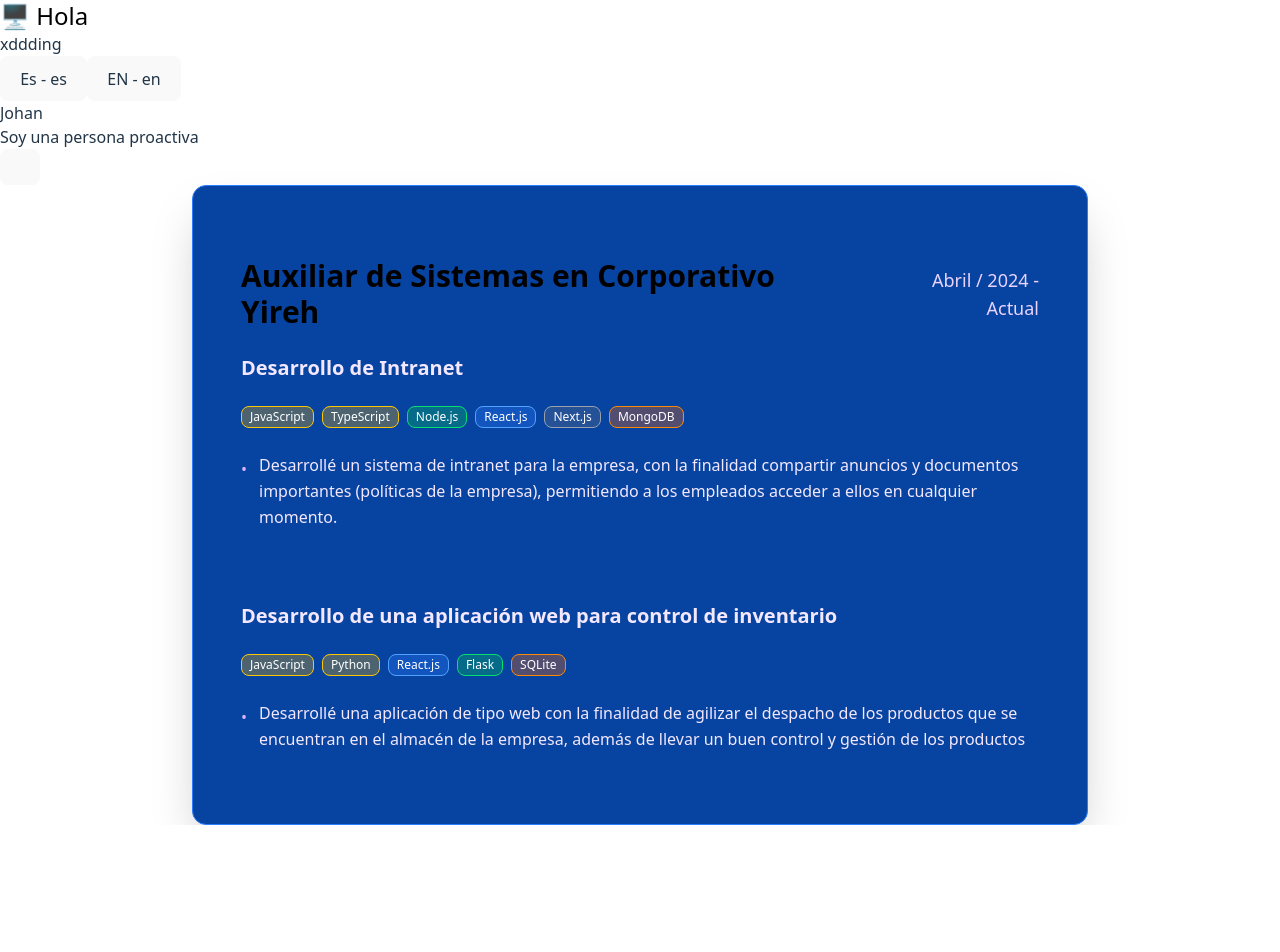
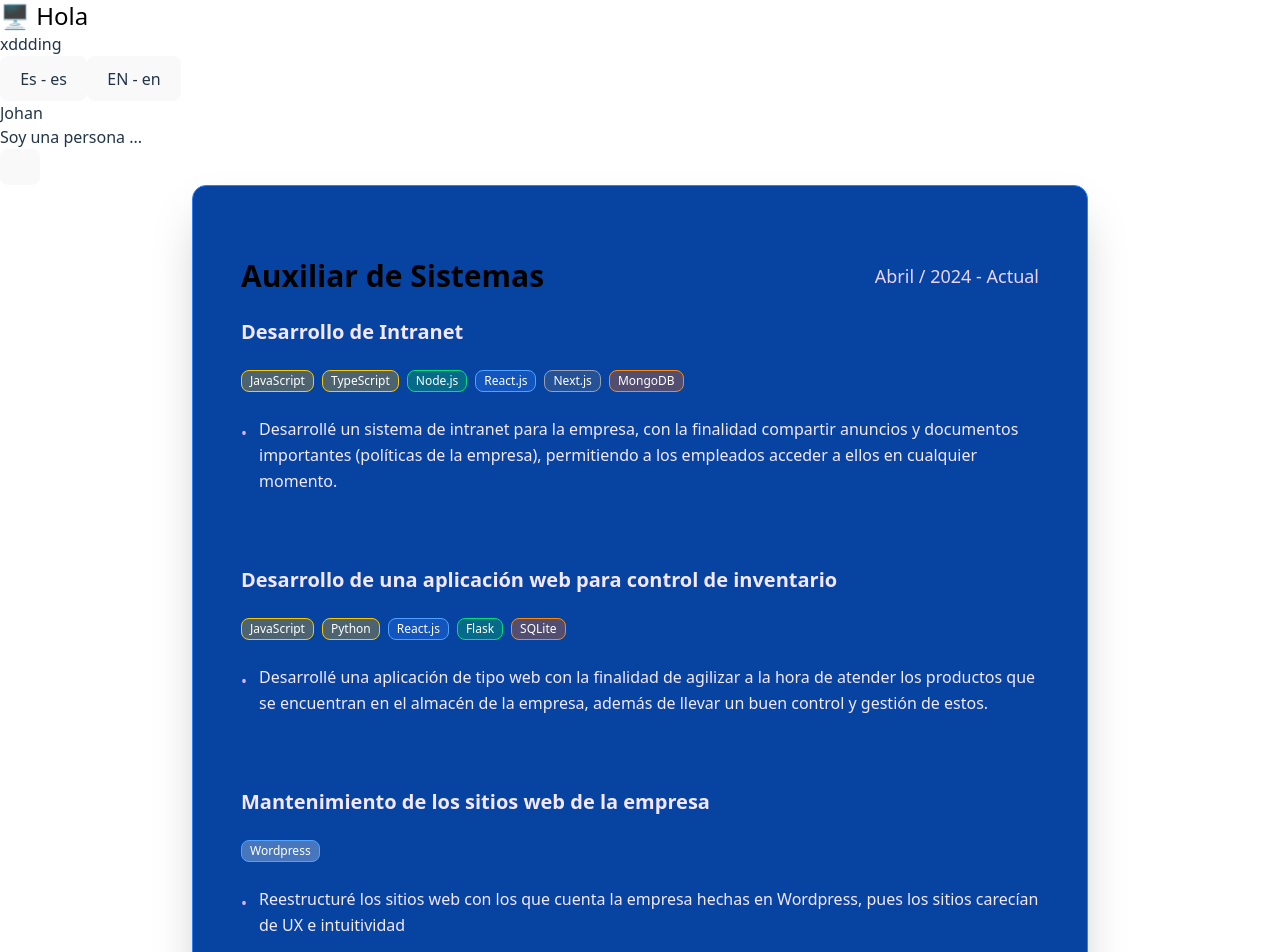
Before and after one commit to ZT3M3N/portfolio, a React (Vite) app: page / in a window 1280 px wide. Shown: the top 952 px of the page. Before the commit the page ends 825 px from the top, so only its background shows below. Built offline with nearby package versions, Linux system fonts and the light colour scheme.

Commit message:
little changes in card experience

```diff
--- a/src/App.tsx
+++ b/src/App.tsx
@@ -10,8 +10,8 @@ function App() {
       <Header title="🖥️ Hola" subtitle="xddding"></Header>
       <Introduction
         name="Johan"
-        description="Soy una persona proactiva"
-      ></Introduction>
+        description="Soy una persona ..."
+      />
       <Button></Button>
         <CardExperience />
     </>
--- a/src/components/CardExperience.tsx
+++ b/src/components/CardExperience.tsx
@@ -8,12 +8,15 @@ interface Technology {
     | "frontend"
     | "backend"
     | "database"
-    | "framework";
+    | "framework"
+    | "cms";
+
 }
 
 interface Achievement {
   description: string;
   impact?: string;
+  link?: string;
 }
 
 interface ProjectSection {
@@ -26,7 +29,7 @@ interface ProjectSection {
 
 const portfolioData: ProjectSection[] = [
   {
-    title: "Auxiliar de Sistemas en Corporativo Yireh",
+    title: "Auxiliar de Sistemas",
     subtitle: "Desarrollo de Intranet",
     period: "Abril / 2024 - Actual",
     technologies: [
@@ -58,7 +61,19 @@ const portfolioData: ProjectSection[] = [
     achievements: [
       {
         description:
-          "Desarrollé una aplicación de tipo web con la finalidad de agilizar el despacho de los productos que se encuentran en el almacén de la empresa, además de llevar un buen control y gestión de los productos",
+          "Desarrollé una aplicación de tipo web con la finalidad de agilizar a la hora de atender los productos que se encuentran en el almacén de la empresa, además de llevar un buen control y gestión de estos.",
+      },
+    ],
+  },
+  {
+    subtitle: "Mantenimiento de los sitios web de la empresa",
+    technologies: [
+      { name: "Wordpress", category: "cms" },
+    ],
+    achievements: [
+      {
+        description:
+          "Reestructuré los sitios web con los que cuenta la empresa hechas en Wordpress, pues los sitios carecían de UX e intuitividad",
       },
     ],
   },
@@ -79,6 +94,8 @@ const TechnologyBadge: React.FC<{ technology: Technology }> = ({
         return "bg-gray-500/30 border-gray-400";
       case "programming-language":
         return "bg-yellow-500/30 border-yellow-400";
+      case "cms":
+        return "bg-blue-100/30 border-blue-400";
       default:
         return "bg-purple-500/30 border-purple-400";
     }
```
